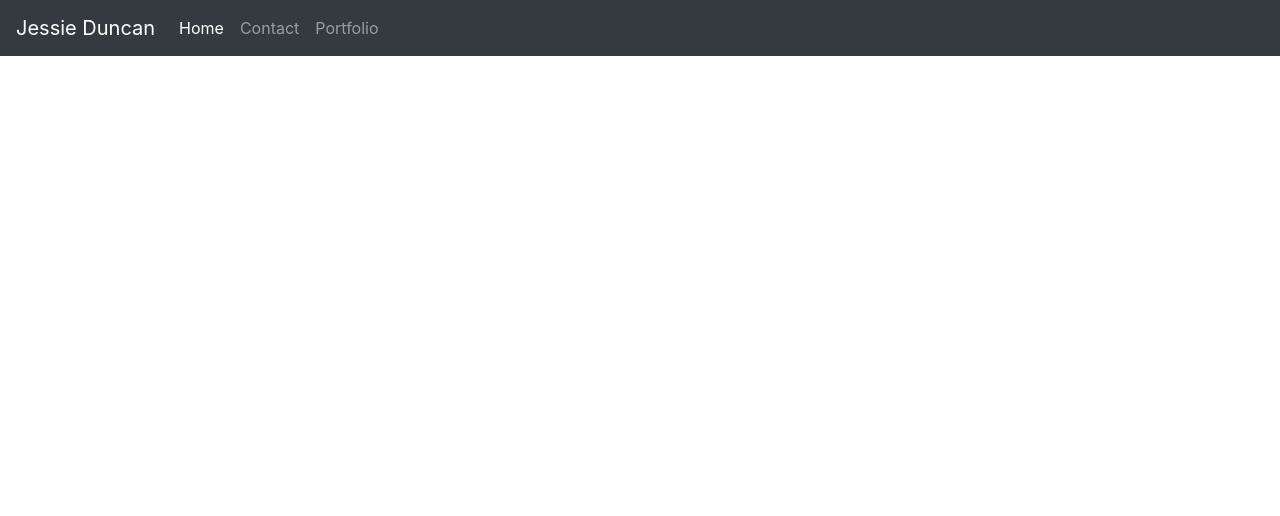
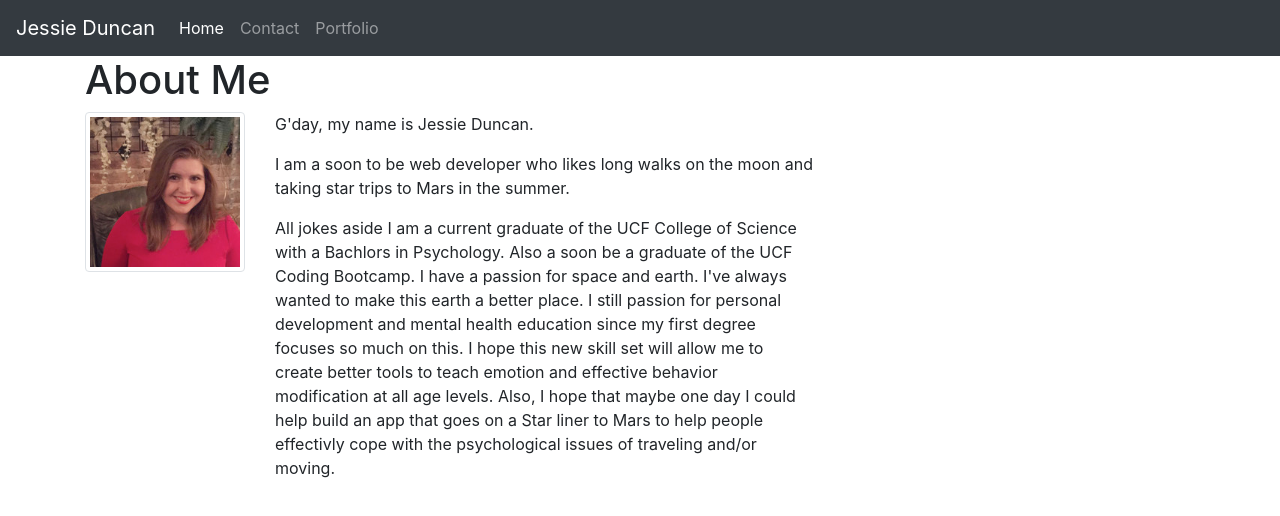
Before and after one commit to messejessie/Bootstrap-Portfolio, a plain HTML site: page index.html in a window 1280 px wide. Drawn offline with nearby package versions, Linux system fonts and the light colour scheme.

Commit message:
added to index html file

```diff
--- a/contact.html
+++ b/contact.html
@@ -56,7 +56,7 @@
                                     <textarea rows="3" name="message" class="form-control" placeholder="Type Your Message"></textarea>
                                 </div>
                                 <div class="form-group">
-                                    <button class="btn btn-raised btn-block btn-danger">Post →</button>
+                                    <button class="btn btn-raised btn-block btn-danger">Send →</button>
                                 </div>
                             </form>
                             <div id="error_message" style="width:100%; height:100%; display:none; ">
--- a/index.html
+++ b/index.html
@@ -1,11 +1,13 @@
 <!DOCTYPE html>
 <html lang="en">
+
 <head>
   <meta charset="UTF-8">
   <meta name="viewport" content="width=device-width, initial-scale=1.0">
   <meta http-equiv="X-UA-Compatible" content="ie=edge">
   <title>About Me</title>
-    <link rel="stylesheet" href="https://stackpath.bootstrapcdn.com/bootstrap/4.1.3/css/bootstrap.min.css" integrity="sha384-MCw98/SFnGE8fJT3GXwEOngsV7Zt27NXFoaoApmYm81iuXoPkFOJwJ8ERdknLPMO" crossorigin="anonymous">
+  <link rel="stylesheet" href="https://stackpath.bootstrapcdn.com/bootstrap/4.1.3/css/bootstrap.min.css" integrity="sha384-MCw98/SFnGE8fJT3GXwEOngsV7Zt27NXFoaoApmYm81iuXoPkFOJwJ8ERdknLPMO"
+    crossorigin="anonymous">
   <link rel="stylesheet" href="index.html">
   <link rel="stylesheet" href="contact.html">
 
@@ -14,7 +16,8 @@
 <body>
   <nav class="navbar navbar-expand-lg navbar-dark bg-dark">
     <a class="navbar-brand" href="#">Jessie Duncan</a>
-        <button class="navbar-toggler" type="button" data-toggle="collapse" data-target="#navbarNav" aria-controls="navbarNav" aria-expanded="false" aria-label="Toggle navigation">
+    <button class="navbar-toggler" type="button" data-toggle="collapse" data-target="#navbarNav" aria-controls="navbarNav"
+      aria-expanded="false" aria-label="Toggle navigation">
       <span class="navbar-toggler-icon"></span>
     </button>
     <div class="collapse navbar-collapse" id="navbarNav">
@@ -31,5 +34,34 @@
       </ul>
     </div>
   </nav>
+  <div class="container">
+    <div class="row">
+      <div class="col-md-8">
+        <div class="page-header">
+          <h1>About Me</h1>
+        </div>
+        <div class="row">
+          <div class="col-md-3">
+            <img src="Images/jessieduncan.jpg" alt="Placeholder" class="img-thumbnail">
+          </div>
+          <div class="col-md-9">
+            <p>
+              G'day, my name is Jessie Duncan.
+            </p>
+             <p> I am a soon to be web developer who likes long walks on the moon and taking star trips to Mars in the
+              summer.
+            </p>
+              <p>All jokes aside I am a current graduate of the UCF College of Science with a Bachlors in Psychology. Also
+              a soon be a graduate of the UCF Coding Bootcamp. I have a passion for space and earth. I've always wanted
+              to make this earth a better place. I still passion for personal development and mental health education
+              since my first degree focuses so much on this. I hope this new skill set will allow me to create better
+              tools to teach emotion and effective behavior modification at all age levels. Also, I hope that maybe one
+              day I could help build an app that goes on a Star liner to Mars to help people effectivly cope with the
+              psychological issues of traveling and/or moving.
+            </p>
+          </div>
+        </div>
+      </div>
 </body>
+
 </html>
```
Also changed, not shown: Images/diagonal-squares/diagonal-squares.png (added), Images/diagonal-squares/readme.txt (added), Images/full-bloom/full-bloom.png (added), Images/full-bloom/readme.txt (added), Images/jessieduncan.jpg (added), 1 other file. Lines whose indentation alone changed are shown as unchanged.
